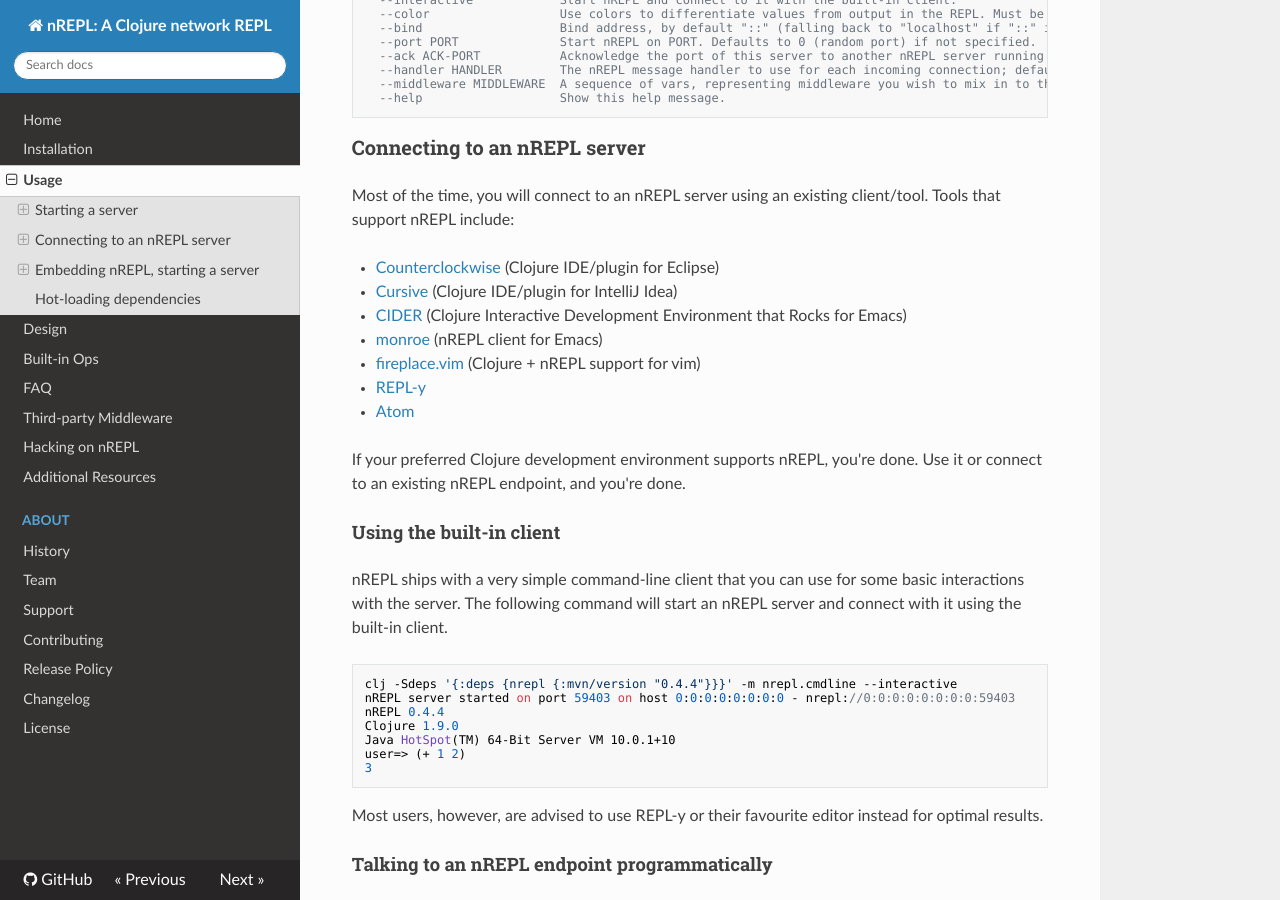
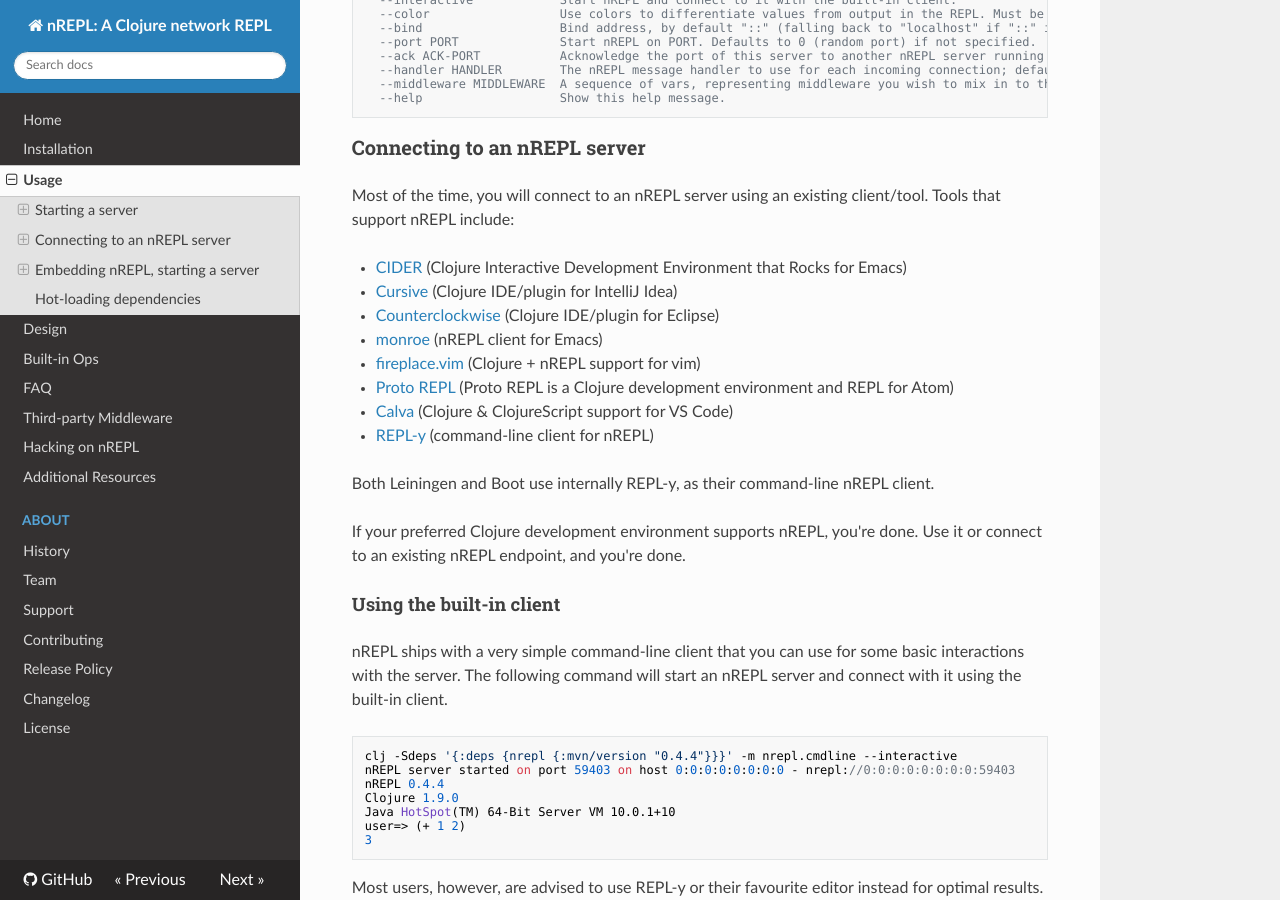
Before and after one commit to nrepl/nrepl, an MkDocs documentation site: the page built from doc/usage.md, in a window 1280 px wide and 900 px high, scrolled down 1572 px. Built offline with MkDocs 1.6.1, drawn with Linux system fonts in a browser that asks for light colours; nearby versions of some CDN libraries; old or Windows-style settings are respelled for this version of MkDocs; some of the changed text lies outside the part shown.

Commit message:
Update the list of editors/clients

````diff
--- a/doc/usage.md
+++ b/doc/usage.md
@@ -9,7 +9,7 @@ popular options available for you today.
 
 #### Using Leiningen
 
-[Leiningen](https://github.com/technomancy/leiningen) has built-in support for nREPL since
+[Leiningen][] has built-in support for nREPL since
 version 2. Just do:
 
 ```
@@ -26,7 +26,7 @@ lein repl :headless
 
 #### Using Boot
 
-Boot is a popular alternative to Leiningen, that also has build-in support for nREPL:
+[Boot][] is a popular alternative to Leiningen, that also has build-in support for nREPL:
 
 ```
 boot repl
@@ -93,16 +93,19 @@ Usage:
 Most of the time, you will connect to an nREPL server using an existing
 client/tool.  Tools that support nREPL include:
 
-* [Counterclockwise](https://github.com/laurentpetit/ccw) (Clojure IDE/plugin
-  for Eclipse)
-* [Cursive](https://cursiveclojure.com) (Clojure IDE/plugin for IntelliJ Idea)
 * [CIDER](https://github.com/clojure-emacs/cider) (Clojure Interactive
   Development Environment that Rocks for Emacs)
+* [Cursive](https://cursiveclojure.com) (Clojure IDE/plugin for IntelliJ Idea)
+* [Counterclockwise](https://github.com/ccw-ide/ccw) (Clojure IDE/plugin
+  for Eclipse)
 * [monroe](https://github.com/sanel/monroe) (nREPL client for Emacs)
 * [fireplace.vim](https://github.com/tpope/vim-fireplace) (Clojure + nREPL
   support for vim)
-* [REPL-y][]
-* [Atom](https://atom.io/packages/search?q=nrepl)
+* [Proto REPL](https://github.com/jasongilman/proto-repl) (Proto REPL is a Clojure development environment and REPL for Atom)
+* [Calva](https://github.com/BetterThanTomorrow/calva) (Clojure & ClojureScript support for VS Code)
+* [REPL-y][] (command-line client for nREPL)
+
+Both Leiningen and Boot use internally REPL-y, as their command-line nREPL client.
 
 If your preferred Clojure development environment supports nREPL, you're done.
 Use it or connect to an existing nREPL endpoint, and you're done.
@@ -254,3 +257,5 @@ nil
 ```
 
 [REPL-y]: https://github.com/trptcolin/reply/
+[Boot]: https://github.com/boot-clj/boot
+[Leiningen]: https://github.com/technomancy/leiningen
````
